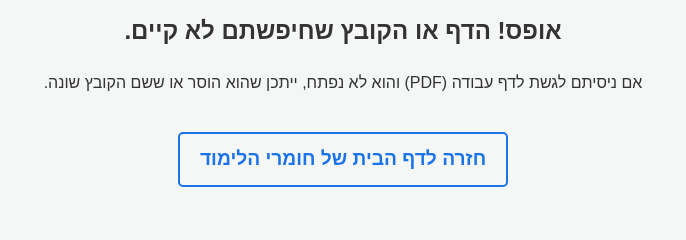
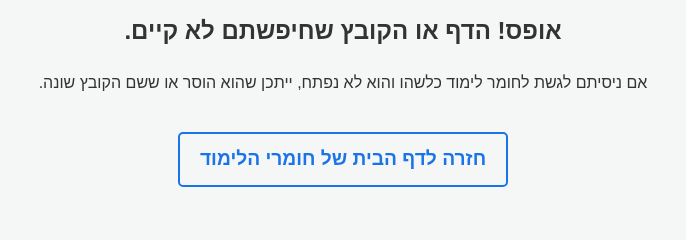
Before and after one commit to rb077858/english, a plain HTML site: page 404.html in a window 1280 px wide. Shown: the part 189-429 px from the top of the page, 297-983 px from the left. Drawn offline with Linux system fonts and the light colour scheme.

Commit message:
Update 404.html

```diff
--- a/404.html
+++ b/404.html
@@ -14,7 +14,7 @@
     <main style="text-align: center; padding: 50px;">
         <h2>אופס! הדף או הקובץ שחיפשתם לא קיים.</h2>
         <p>
-            אם ניסיתם לגשת לדף עבודה (PDF) והוא לא נפתח, ייתכן שהוא הוסר או ששם הקובץ שונה.
+            אם ניסיתם לגשת לחומר לימוד כלשהו והוא לא נפתח, ייתכן שהוא הוסר או ששם הקובץ שונה.
         </p>
 
         <p>
```
